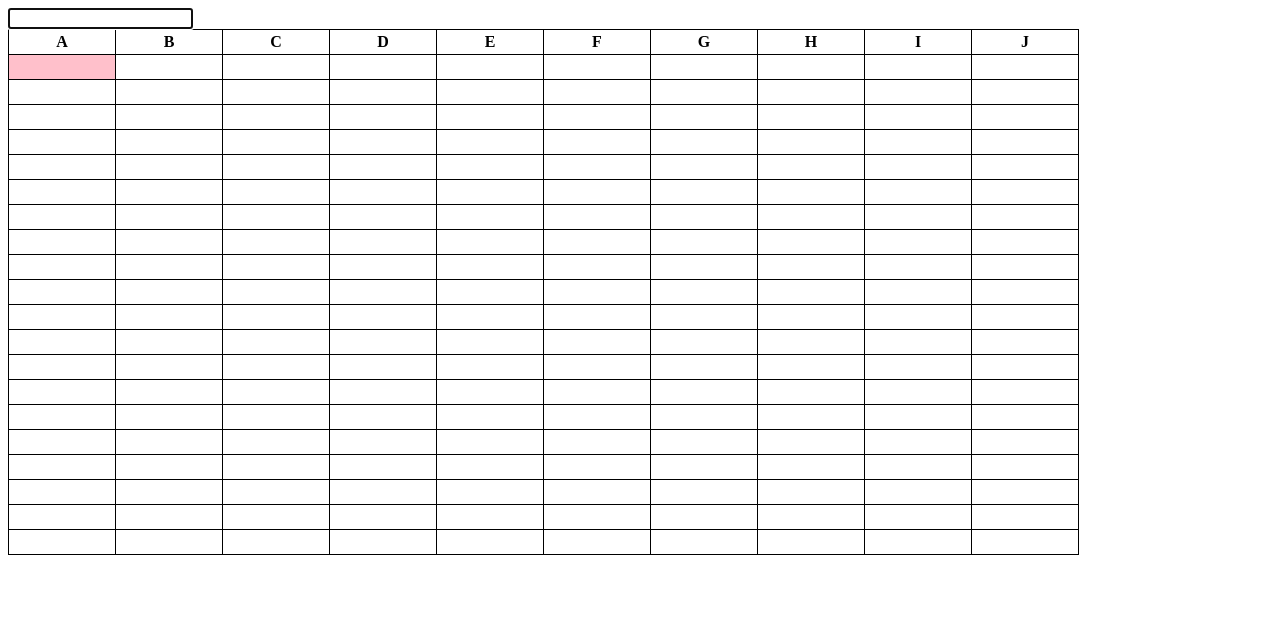
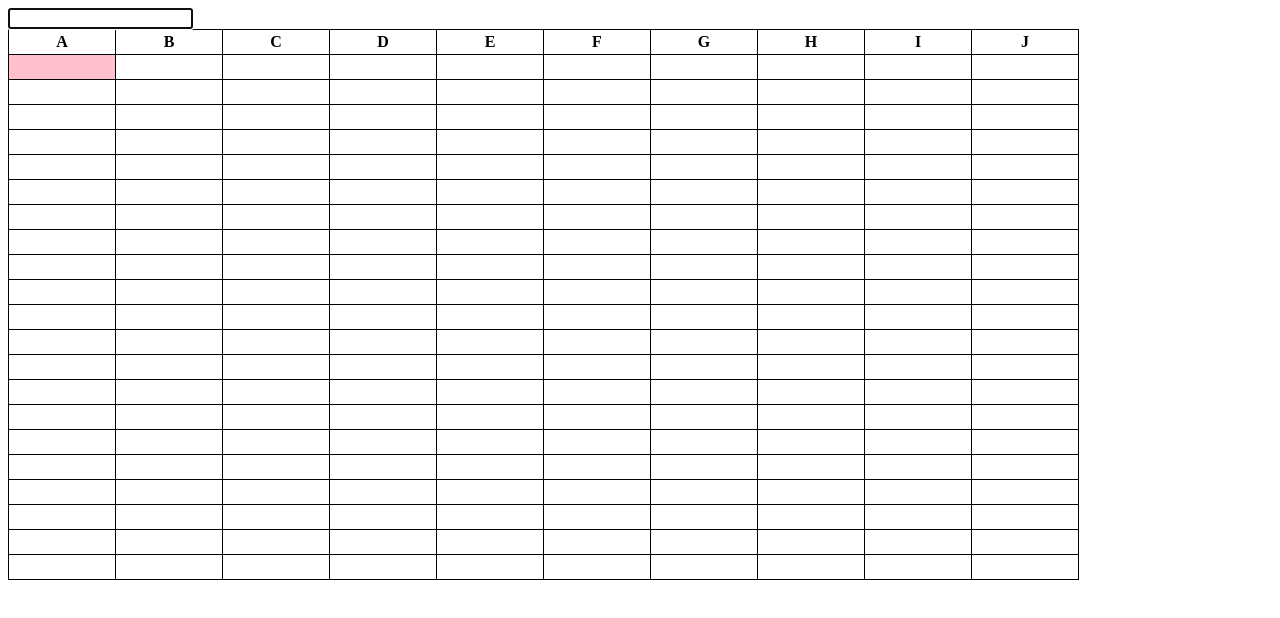
Before and after one commit to gbaik/X-Cell, a website: page public/index.html in a window 1280 px wide. Drawn offline with Linux system fonts and the light colour scheme.

Commit message:
Add footer

```diff
--- a/public/index.html
+++ b/public/index.html
@@ -16,6 +16,10 @@
 				<tr>
 				</tr>
 			</tbody>
+			<tfoot>
+				<tr>
+				</tr>
+			</tfoot>
 		</table>
 	</div>
 
--- a/public/js/bundle.js
+++ b/public/js/bundle.js
@@ -101,6 +101,7 @@ class TableView {
 	initDomReferences() {
 		this.headerRowEl = document.querySelector('THEAD TR');
 		this.sheetBodyEl = document.querySelector('TBODY');
+		this.sheetFootEl = document.querySelector('TFOOT TR');
 		this.formulaBarEl = document.querySelector('#formula-bar');
 	}
 
@@ -122,6 +123,7 @@ class TableView {
 	renderTable() {
 		this.renderTableHeader();
 		this.renderTableBody();
+		this.renderTableFooter();
 	}
 
 	renderTableHeader() {
@@ -176,6 +178,22 @@ class TableView {
 		this.renderTableBody();
 		this.renderFormulaBar();
 	}
+
+
+	renderTableFooter() {
+		const fragment = document.createDocumentFragment();
+		for (let col = 0; col < this.model.numCols; col++) {
+			const td = createTD();
+			for (let row = 0; row < this.model.numRows; row++) {
+				const position = {col : col , row: row};
+				const value = this.model.getValue(position);
+				const td = createTD(value);
+			}
+			fragment.appendChild(td);
+		}
+		removeChildren(this.sheetFootEl);
+		this.sheetFootEl.appendChild(fragment);
+	}
 }
 
 module.exports = TableView;
```
Also changed, not shown: client/js/table-view.js (+18 -0 lines), client/js/test/fixtures/sheet-container.html (+4 -0 lines), client/js/test/table-view.test.js (+16 -0 lines), package.json (+9 -1 lines), 1 other file.
